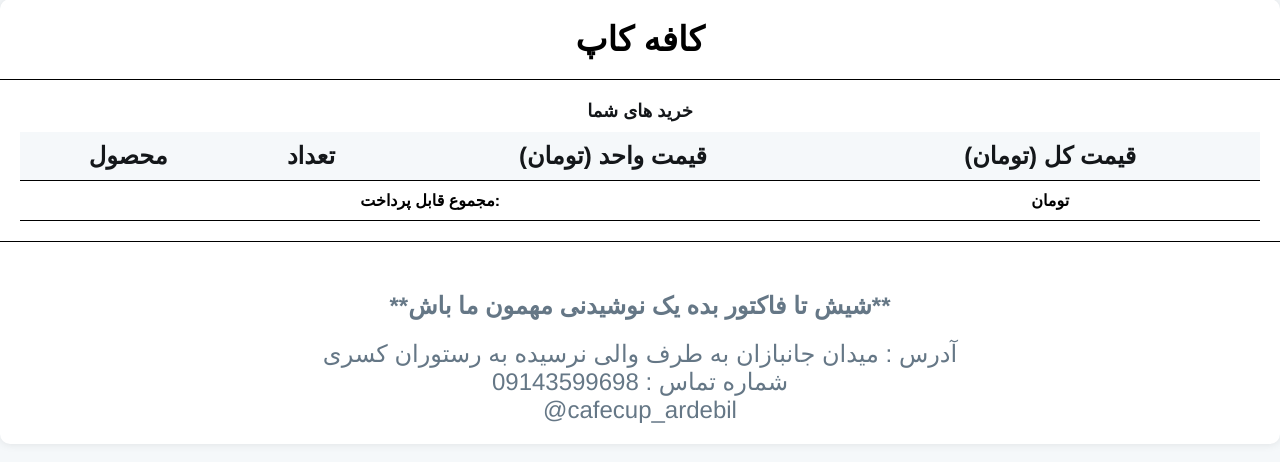
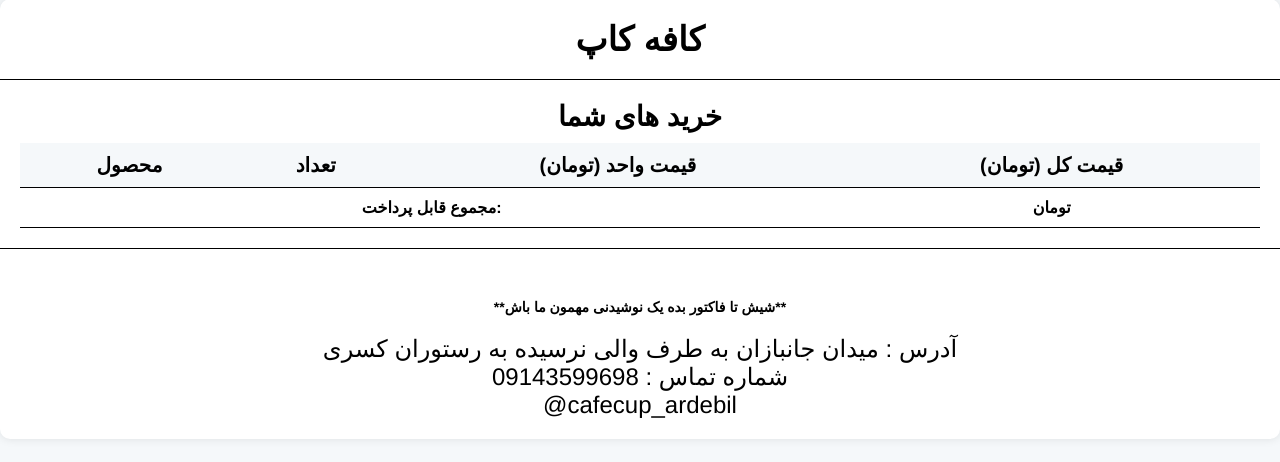
Before and after one commit to AlgoNouir/dopamin-server, a Python web app: template core/templates/pdf.html in a window 1280 px wide. Shown: the part 21-483 px from the top of the page. Run offline with Jinja, Linux system fonts and the light colour scheme; the template is opened without the code that fills it, so the values that code supplies are empty.

Commit message:
debug: printer better

```diff
--- a/core/templates/pdf.html
+++ b/core/templates/pdf.html
@@ -67,8 +67,8 @@
         .products h2 {
             margin-top: 0;
             margin-bottom: 10px;
-            color: #14171a;
-            font-size: 18px;
+            color: #000000;
+            font-size: 28px;
             font-weight: bold;
         }
 
@@ -83,8 +83,8 @@
             padding: 10px;
             border-bottom: 1px solid #000000;
             text-align: center;
-            font-size: 24px;
-            color: #14171a;
+            font-size: 20px;
+            color: #000000;
         }
 
         th {
@@ -99,8 +99,8 @@
 
         .total p {
             margin: 0;
-            color: #14171a;
-            font-size: 18px;
+            color: #000000;
+            font-size: 28px;
             font-weight: bold;
         }
 
@@ -119,7 +119,7 @@
 
         .footer p {
             margin: 0;
-            color: #657786;
+            color: #000000;
             font-size: 24px;
         }
     </style>
@@ -160,7 +160,8 @@
             </table>
         </div>
         <div class="footer">
-            <p style="margin-bottom: 20px;font-weight: 800;">**شیش تا فاکتور بده یک نوشیدنی مهمون ما باش**</p>
+            <p style="margin-bottom: 20px;font-weight: 800; font-size: 14px;">**شیش تا فاکتور بده یک نوشیدنی مهمون ما
+                باش**</p>
             <p>آدرس : میدان جانبازان به طرف والی نرسیده به رستوران کسری</p>
             <p>شماره تماس : 09143599698</p>
             <p>@cafecup_ardebil</p>
```
